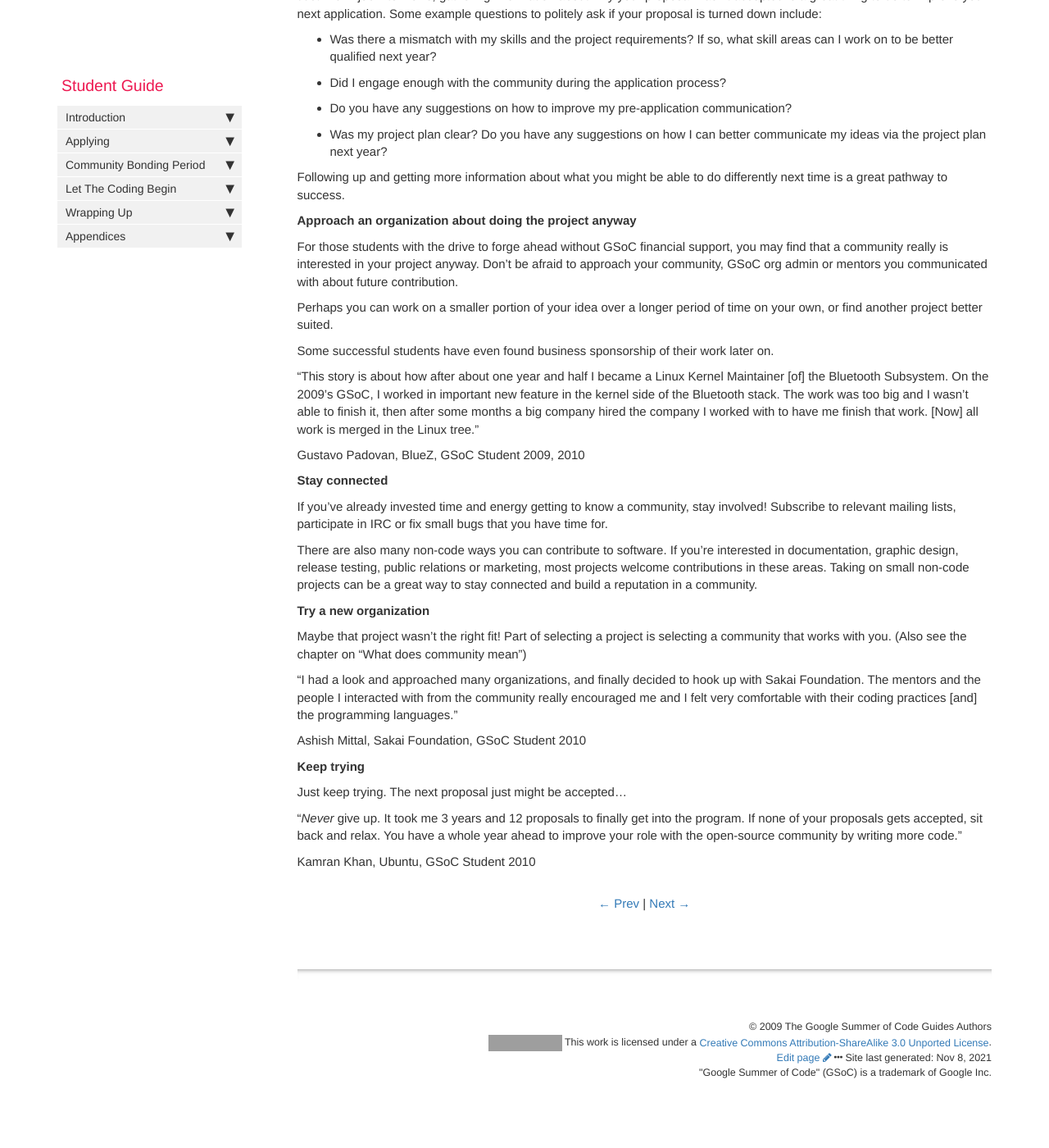
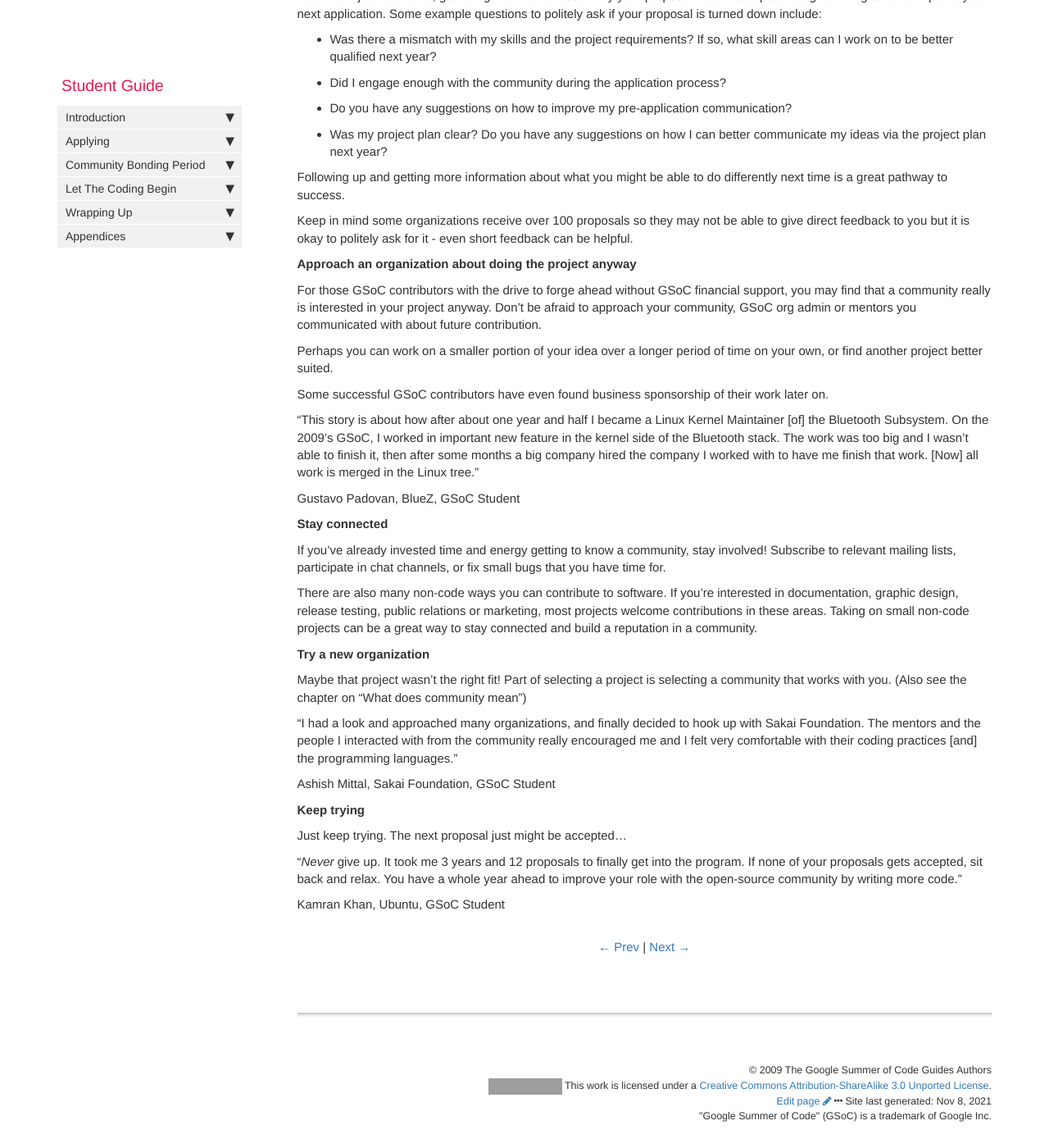
Before and after one commit to google/gsocguides, a Jekyll site: the page built from pages/student/07-being_turned_down.md, in a window 1280 px wide and 1400 px high, scrolled down 535 px. Shown: the whole window at 82% size. Built offline with Jekyll 4.4.1, drawn with Linux system fonts in a browser that asks for light colours; before the commit the page ends 1903 px from its top, so only the background shows below that; grey boxes are pictures that could not be loaded.

Commit message:
Update 07-being_turned_down.md
2022 minor tweaks

```diff
--- a/pages/student/07-being_turned_down.md
+++ b/pages/student/07-being_turned_down.md
@@ -27,21 +27,23 @@ Just like in job interviews, gathering information about why your proposal wasn'
 
 Following up and getting more information about what you might be able to do differently next time is a great pathway to success.
 
+Keep in mind some organizations receive over 100 proposals so they may not be able to give direct feedback to you but it is okay to politely ask for it - even short feedback can be helpful.
+
 **Approach an organization about doing the project anyway**
 
-For those students with the drive to forge ahead without GSoC financial support, you may find that a community really is interested in your project anyway. Don't be afraid to approach your community, GSoC org admin or mentors you communicated with about future contribution.
+For those GSoC contributors with the drive to forge ahead without GSoC financial support, you may find that a community really is interested in your project anyway. Don't be afraid to approach your community, GSoC org admin or mentors you communicated with about future contribution.
 
 Perhaps you can work on a smaller portion of your idea over a longer period of time on your own, or find another project better suited.
 
-Some successful students have even found business sponsorship of their work later on.
+Some successful GSoC contributors have even found business sponsorship of their work later on.
 
 "This story is about how after about one year and half I became a Linux Kernel Maintainer [of] the Bluetooth Subsystem. On the 2009's GSoC, I worked in important new feature in the kernel side of the Bluetooth stack. The work was too big and I wasn't able to finish it, then after some months a big company hired the company I worked with to have me finish that work. [Now] all work is merged in the Linux tree."
 
-Gustavo Padovan, BlueZ, GSoC Student 2009, 2010
+Gustavo Padovan, BlueZ, GSoC Student
 
 **Stay connected**
 
-If you've already invested time and energy getting to know a community, stay involved! Subscribe to relevant mailing lists, participate in IRC or fix small bugs that you have time for.
+If you've already invested time and energy getting to know a community, stay involved! Subscribe to relevant mailing lists, participate in chat channels, or fix small bugs that you have time for.
 
 There are also many non-code ways you can contribute to software. If you're interested in documentation, graphic design, release testing, public relations or marketing, most projects welcome contributions in these areas. Taking on small non-code projects can be a great way to stay connected and build a reputation in a community.
 
@@ -51,7 +53,7 @@ Maybe that project wasn't the right fit! Part of selecting a project is selectin
 
 "I had a look and approached many organizations, and finally decided to hook up with Sakai Foundation. The mentors and the people I interacted with from the community really encouraged me and I felt very comfortable with their coding practices [and] the programming languages."
 
-Ashish Mittal, Sakai Foundation, GSoC Student 2010
+Ashish Mittal, Sakai Foundation, GSoC Student
 
 **Keep trying**
 
@@ -59,4 +61,4 @@ Just keep trying. The next proposal just might be accepted...
 
 "*Never* give up. It took me 3 years and 12 proposals to finally get into the program. If none of your proposals gets accepted, sit back and relax. You have a whole year ahead to improve your role with the open-source community by writing more code."
 
-Kamran Khan, Ubuntu, GSoC Student 2010
+Kamran Khan, Ubuntu, GSoC Student
```
